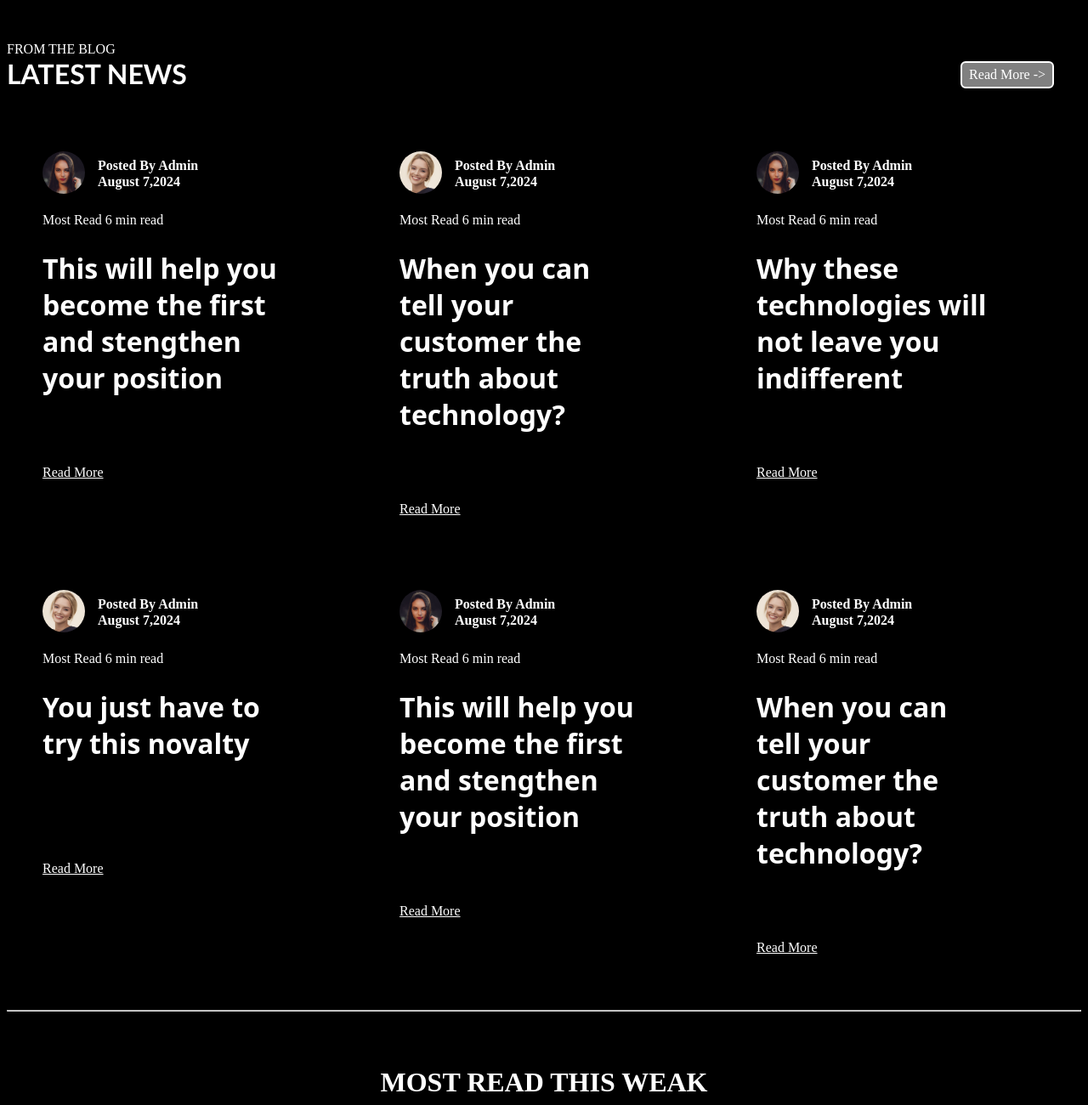
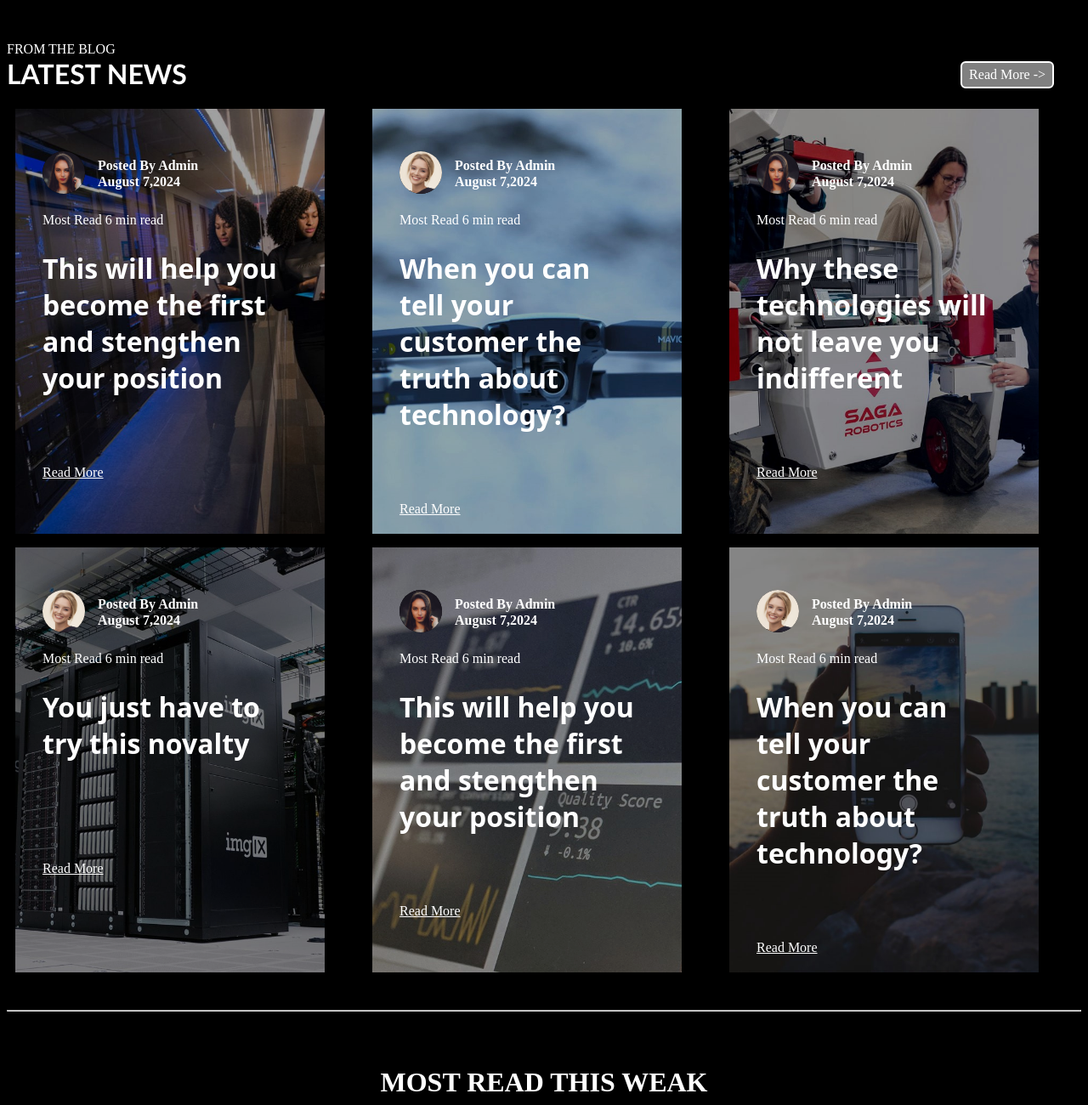
Before and after one commit to Muhammad-Ibrar727/TechNews----web, a plain HTML site: page index.html in a window 1280 px wide. Shown: the part 1400-2700 px from the top of the page at 85% size. Drawn offline with Linux system fonts and the light colour scheme.

Commit message:
changes the path of images

```diff
--- a/style.css
+++ b/style.css
@@ -177,7 +177,7 @@
 
     #box1::before {
     content: "";
-    background: url("images/grd-img1(1).jpg") no-repeat center center/cover;
+    background: url("images/grd-img1.jpg") no-repeat center center/cover;
     opacity: 0.9;
     z-index: 0;
     position: absolute;
@@ -191,7 +191,7 @@
 
     #box2::before {
     content: "";
-    background: url("images/grd-img2(1).jpg") no-repeat center center/cover;
+    background: url("images/grd-img2.jpg") no-repeat center center/cover;
     opacity: 0.6;
     z-index: 0;
     position: absolute;
@@ -205,7 +205,7 @@
 
     #box2::before {
     content: "";
-    background: url("images/grd-img3(1).jpg") no-repeat center center/cover;
+    background: url("images/grd-img3.jpg") no-repeat center center/cover;
     opacity: 0.9;
     z-index: 0;
     position: absolute;
@@ -219,7 +219,7 @@
 
     #box3::before {
     content: "";
-    background: url("images/grd-img4(1).jpg") no-repeat center center/cover;
+    background: url("images/grd-img4.jpg") no-repeat center center/cover;
     opacity: 0.9;
     z-index: 0;
     position: absolute;
@@ -233,7 +233,7 @@
 
     #box4::before {
     content: "";
-    background: url("images/grd-img5(1).jpg") no-repeat center center/cover;
+    background: url("images/grd-img5.jpg") no-repeat center center/cover;
     opacity: 0.7;
     z-index: 0;
     position: absolute;
@@ -247,7 +247,7 @@
 
     #box5::before {
     content: "";
-    background: url("images/grd-img6(1).jpg") no-repeat center center/cover;
+    background: url("images/grd-img6.jpg") no-repeat center center/cover;
     opacity: 0.9;
     z-index: 0;
     position: absolute;
@@ -261,7 +261,7 @@
 
     #box6::before {
     content: "";
-    background: url("images/grd-img2(1).jpg") no-repeat center center/cover;
+    background: url("images/grd-img2.jpg") no-repeat center center/cover;
     opacity: 0.9;
     z-index: 0;
     position: absolute;
```
